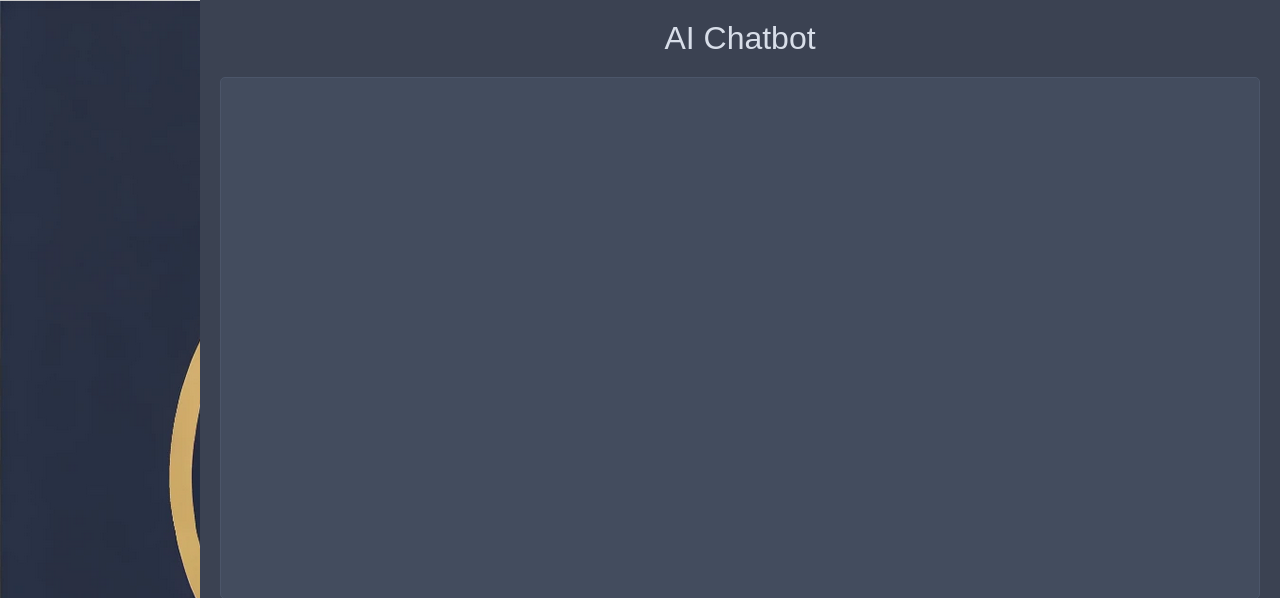
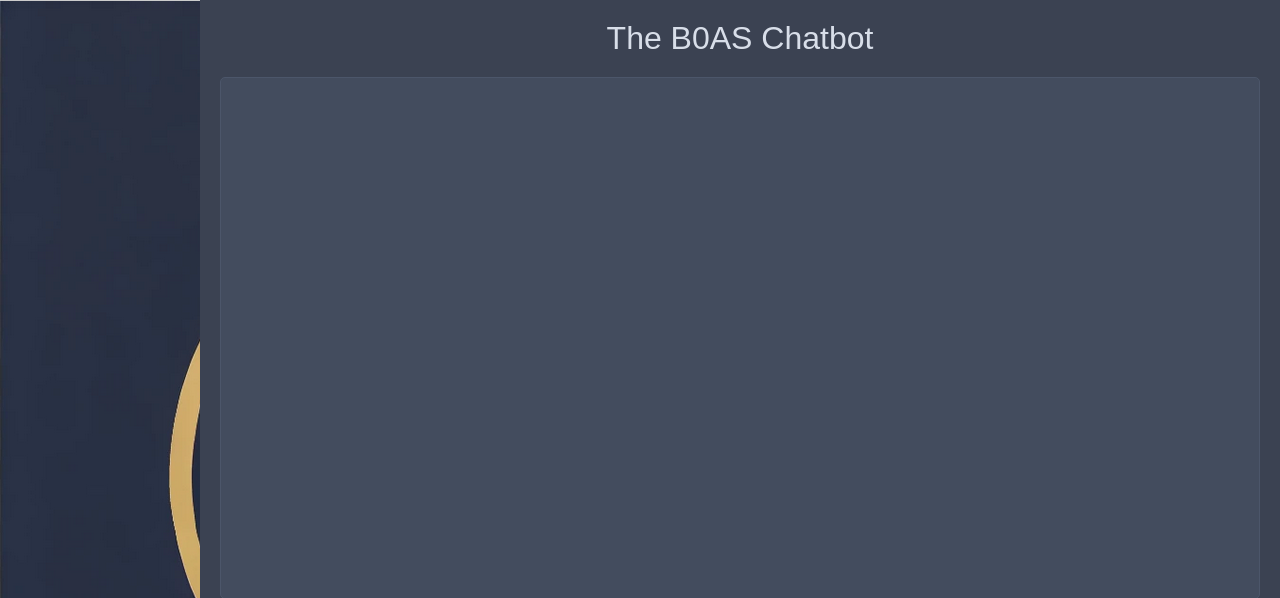
Before and after one commit to BhaviRathore/CyberCipher2025_Adv_B045, a Flask app: page /chatbot in a window 1280 px wide. Shown: the top 598 px of the page. Run offline with Flask 3, Linux system fonts and the light colour scheme; the visitor is signed in with stand-in values (Sample User, id 1).

Commit message:
changed name lol

```diff
--- a/Templates/chatbot.html
+++ b/Templates/chatbot.html
@@ -181,7 +181,7 @@
         </ul>
     </div>
     <div class="main-content">
-        <div class="page-title">AI Chatbot</div>
+        <div class="page-title">The B0AS Chatbot</div>
         <div class="chat-window" id="chatWindow"></div>
         <div class="input-area">
             <input type="text" class="user-input" id="userInput">
```
